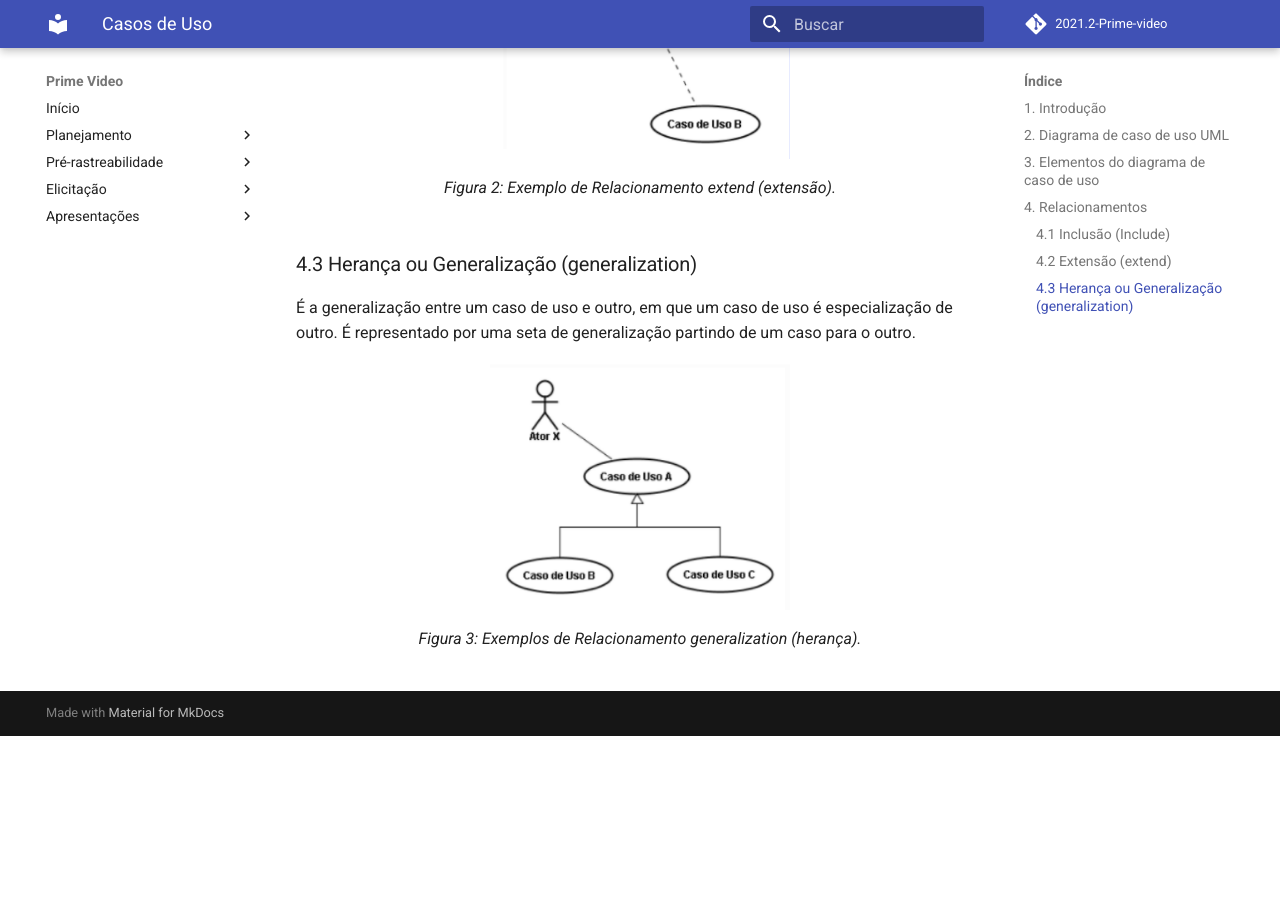
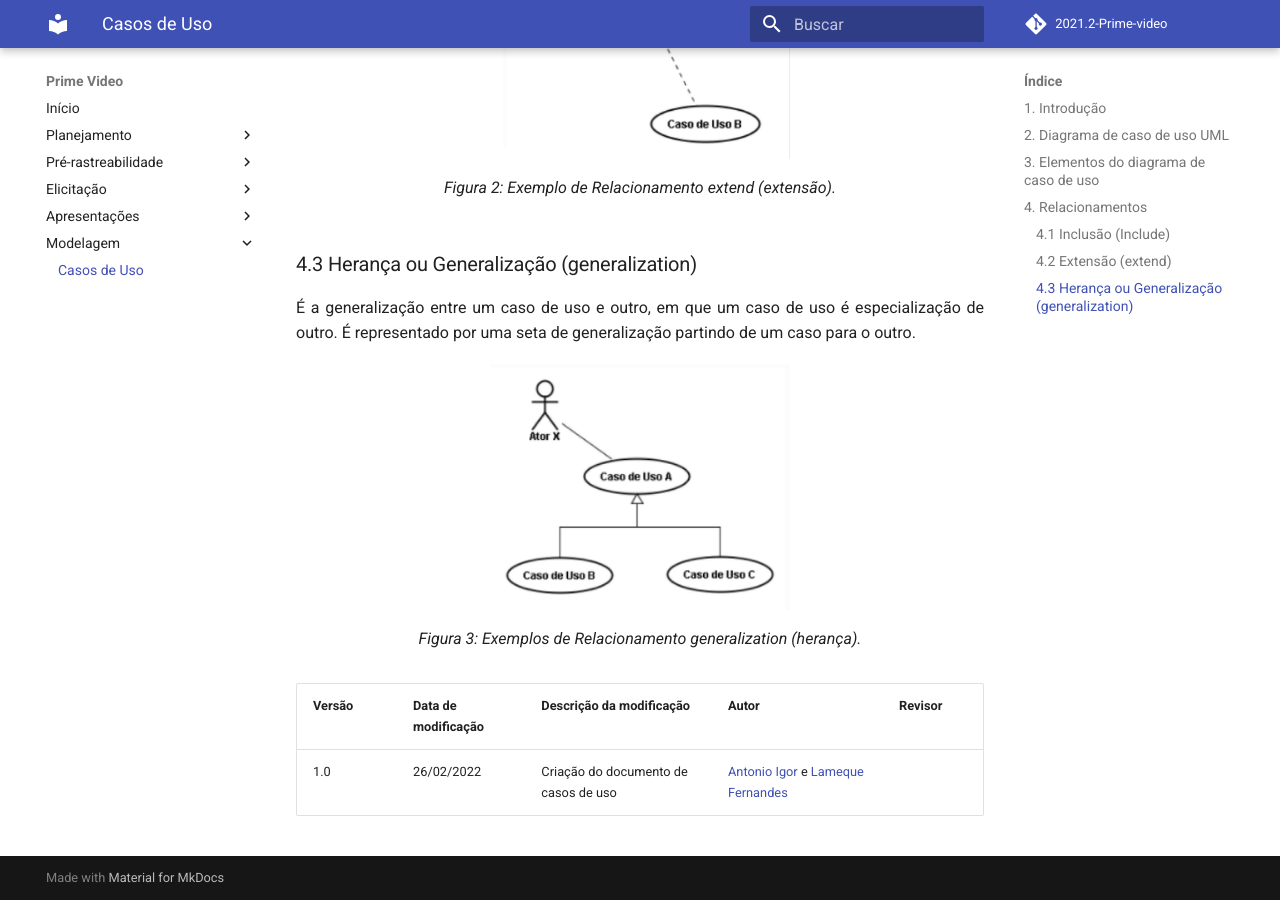
Before and after one commit to Requisitos-de-Software/2021.2-Prime-video, an MkDocs documentation site: the page built from docs/modelagem/casos_de_uso.md, in a window 1280 px wide and 900 px high, scrolled down 1828 px. Built offline with MkDocs 1.6.1 and Material for MkDocs 9.7.7, drawn with Linux system fonts in a browser that asks for light colours; comment, search, counter and statistics services are not loaded; before the commit the page ends 2564 px from its top, so only the background shows below that.

Commit message:
docs: padronizando e adicionado no menu

```diff
--- a/docs/modelagem/casos_de_uso.md
+++ b/docs/modelagem/casos_de_uso.md
@@ -2,13 +2,18 @@
 
 ## 1. Introdução
 
+<p align="justify">
 Os casos de usos é uma das formas de detalhar a comunicação entre um determinado sistema e seus usuários (atores). Os casos de uso devem prover um resultado observável e de valor para os atores e/ou interessados no sistema.
+</p>
 
 ## 2. Diagrama de caso de uso UML
 
+<p align="justify">
 Através da linguagem de modelagem (UML), o diagrama de caso de uso é uma forma de detalhar a comunicação entre um determinado sistema e seus usuários (atores), e para criar um, deve-se utilizar de um conjunto de símbolos e conectores específicos.
-
+</p>
+<p align="justify">
 Deve-se utilizar um ou mais diagramas de caso de uso quando for necessário dar uma visão geral do relacionamento entre casos de uso, atores e sistema. E é muito indicado para complementar um caso de uso descrito em texto.
+</p>
 
 ## 3. Elementos do diagrama de caso de uso
 
@@ -19,11 +24,15 @@ Deve-se utilizar um ou mais diagramas de caso de uso quando for necessário dar
 
 ## 4. Relacionamentos
 
+<p align="justify">
 Os relacionamentos são usados para representar as interações entre os atores e os casos de uso do sistema.
+</p>
 
 ### 4.1 Inclusão (Include)
 
+<p align="justify">
 Mostra a dependência entre um caso de uso base e um caso de uso incluído, sempre que uma caso de uso base é realizado o caso incluído também é realizado.
+</p>
 
 <center>
 <figure>
@@ -34,7 +43,9 @@ Mostra a dependência entre um caso de uso base e um caso de uso incluído, semp
 
 ### 4.2 Extensão (extend)
 
+<p align="justify">
 É usado para mostrar o comportamento opcional, comportamento que é executado sobre algumas condições.
+</p>
 
 <center>
 <figure>
@@ -45,7 +56,9 @@ Mostra a dependência entre um caso de uso base e um caso de uso incluído, semp
 
 ### 4.3 Herança ou Generalização (generalization)
 
+<p align="justify">
 É a generalização entre um caso de uso e outro, em que um caso de uso é especialização de outro. É representado por uma seta de generalização partindo de um caso para o outro.
+</p>
 
 <center>
 <figure>
@@ -53,3 +66,7 @@ Mostra a dependência entre um caso de uso base e um caso de uso incluído, semp
   <figcaption>Figura 3: Exemplos de Relacionamento generalization (herança).</figcaption>
 </figure>
 </center>
+
+|Versão|Data de modificação|Descrição da modificação|Autor|Revisor|
+|-|-|-|-|-|
+|1.0|26/02/2022|Criação do documento de casos de uso|[Antonio Igor](https://github.com/antonioigorcarvalho) e [Lameque Fernandes](https://github.com/lamequefernandes)||
--- a/mkdocs.yml
+++ b/mkdocs.yml
@@ -32,6 +32,8 @@ nav:
     - Resultados: elicitacao/resultados.md
   - Apresentações:
     - Apresentações: apresentacoes/apresentacao.md
+  - Modelagem:
+    - Casos de Uso: modelagem/casos_de_uso.md
 
 extra_css:
   - stylesheets/styles.css
```
